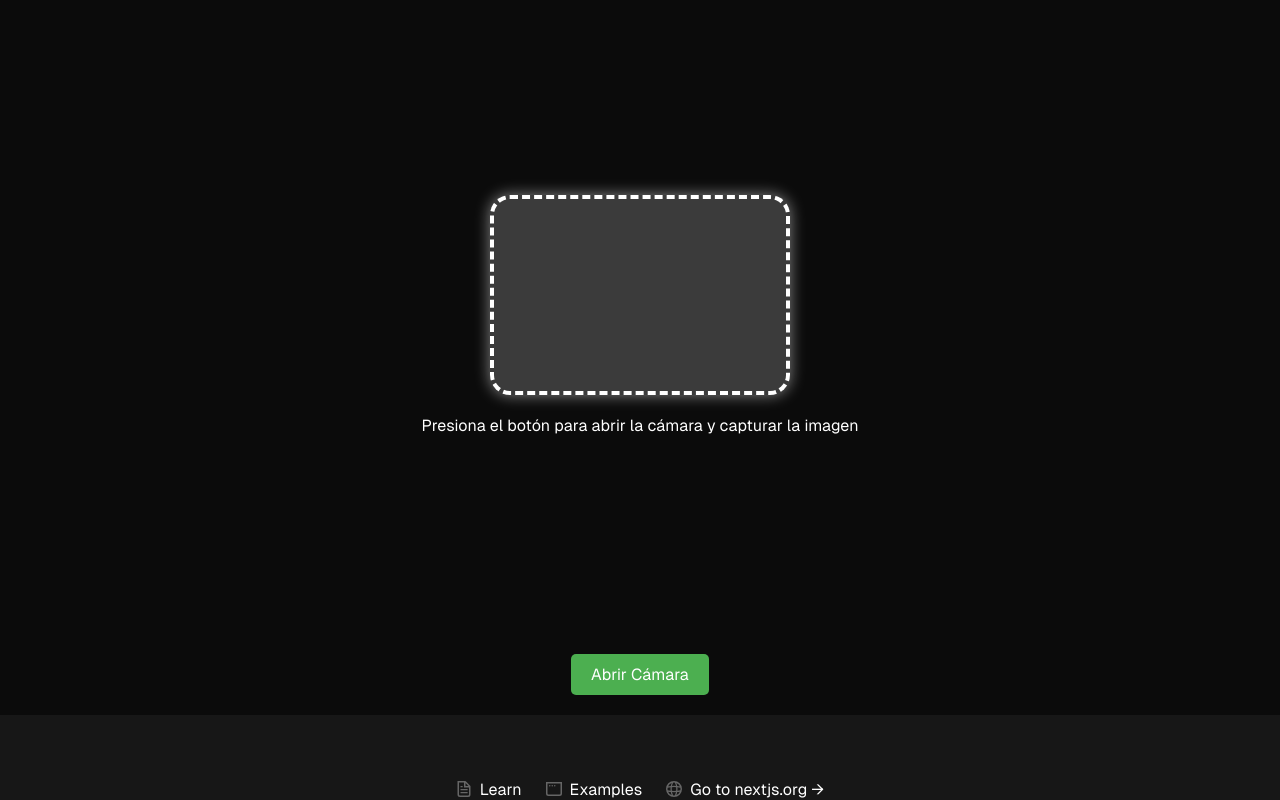
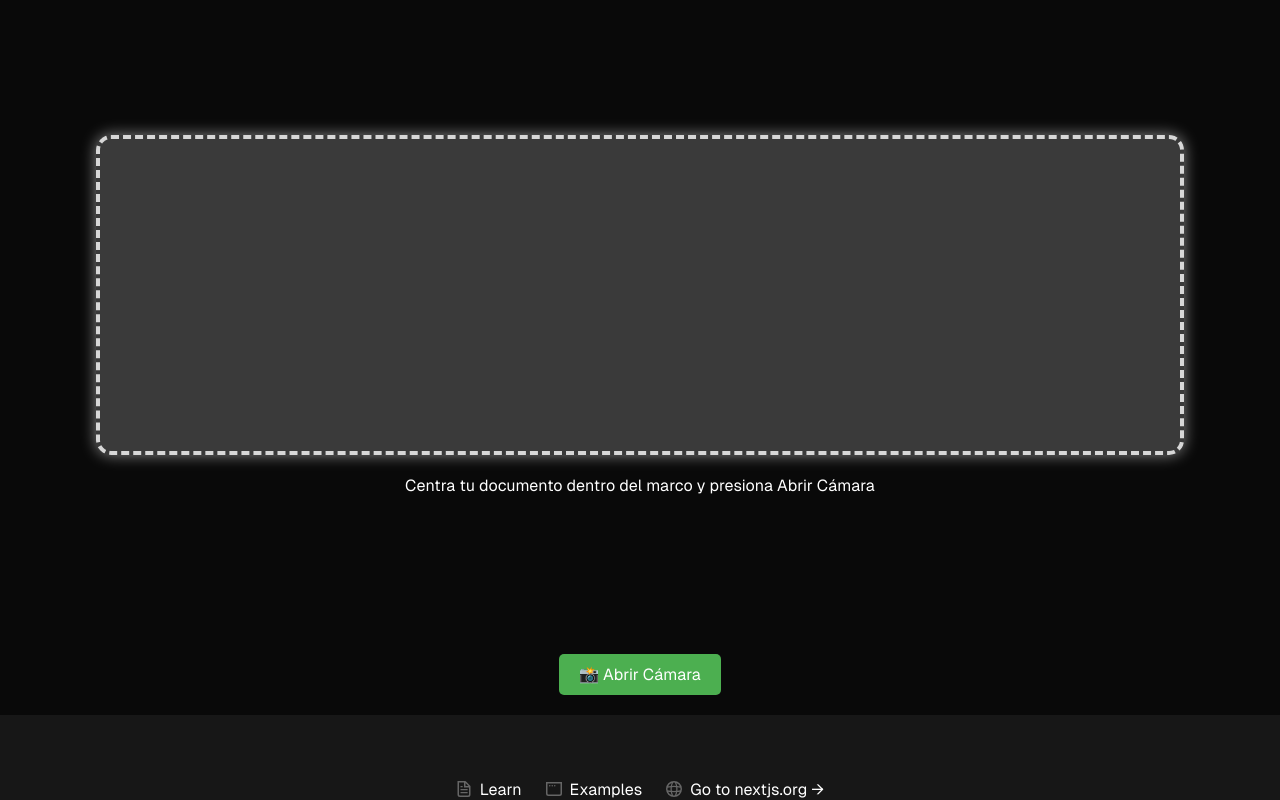
Before and after one commit to dev-amauri/CameraComponent, a Next.js app: page / in a window 1280 px wide. Shown: the part 1113-1913 px from the top of the page. Built offline with nearby package versions, Linux system fonts and the light colour scheme; no server answers.

Commit message:
test 3 camera native

```diff
--- a/src/components/CameraNative.js
+++ b/src/components/CameraNative.js
@@ -25,25 +25,33 @@ const CameraNative = () => {
           left: 0,
           width: "100%",
           height: "100%",
-          background: "rgba(0, 0, 0, 0.5)",
+          background: "rgba(0, 0, 0, 0.6)",
           display: "flex",
           justifyContent: "center",
           alignItems: "center",
           flexDirection: "column",
         }}
       >
+        {/* Marco del documento */}
         <div
           style={{
-            width: "300px",
-            height: "200px",
-            border: "4px dashed #fff",
-            borderRadius: "20px",
+            width: "85%",
+            height: "40%",
+            border: "4px dashed rgba(255, 255, 255, 0.8)",
+            borderRadius: "15px",
             background: "rgba(255, 255, 255, 0.2)",
             boxShadow: "0 0 15px rgba(255, 255, 255, 0.5)",
           }}
         ></div>
-        <p style={{ color: "#fff", marginTop: "20px", textAlign: "center" }}>
-          Presiona el botón para abrir la cámara y capturar la imagen
+        <p
+          style={{
+            color: "#fff",
+            marginTop: "20px",
+            textAlign: "center",
+            fontSize: "16px",
+          }}
+        >
+          Centra tu documento dentro del marco y presiona Abrir Cámara
         </p>
       </div>
 
@@ -68,7 +76,7 @@ const CameraNative = () => {
             cursor: "pointer",
           }}
         >
-          Abrir Cámara
+          📸 Abrir Cámara
           <input
             type="file"
             accept="image/*"
@@ -97,7 +105,7 @@ const CameraNative = () => {
           <img
             src={capturedImage}
             alt="Captured"
-            style={{ maxWidth: "80%", maxHeight: "80%" }}
+            style={{ maxWidth: "80%", maxHeight: "80%", borderRadius: "10px" }}
           />
           <button
             onClick={() => setCapturedImage(null)}
```
